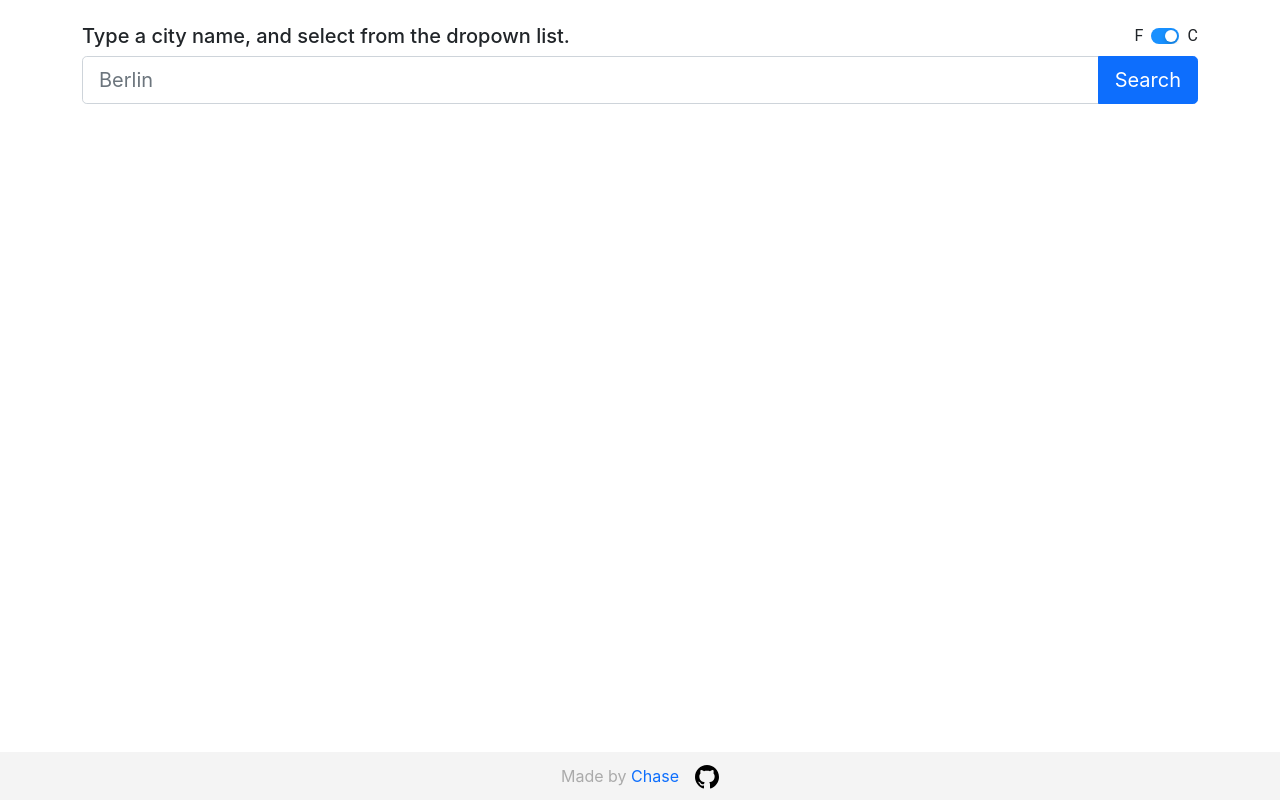
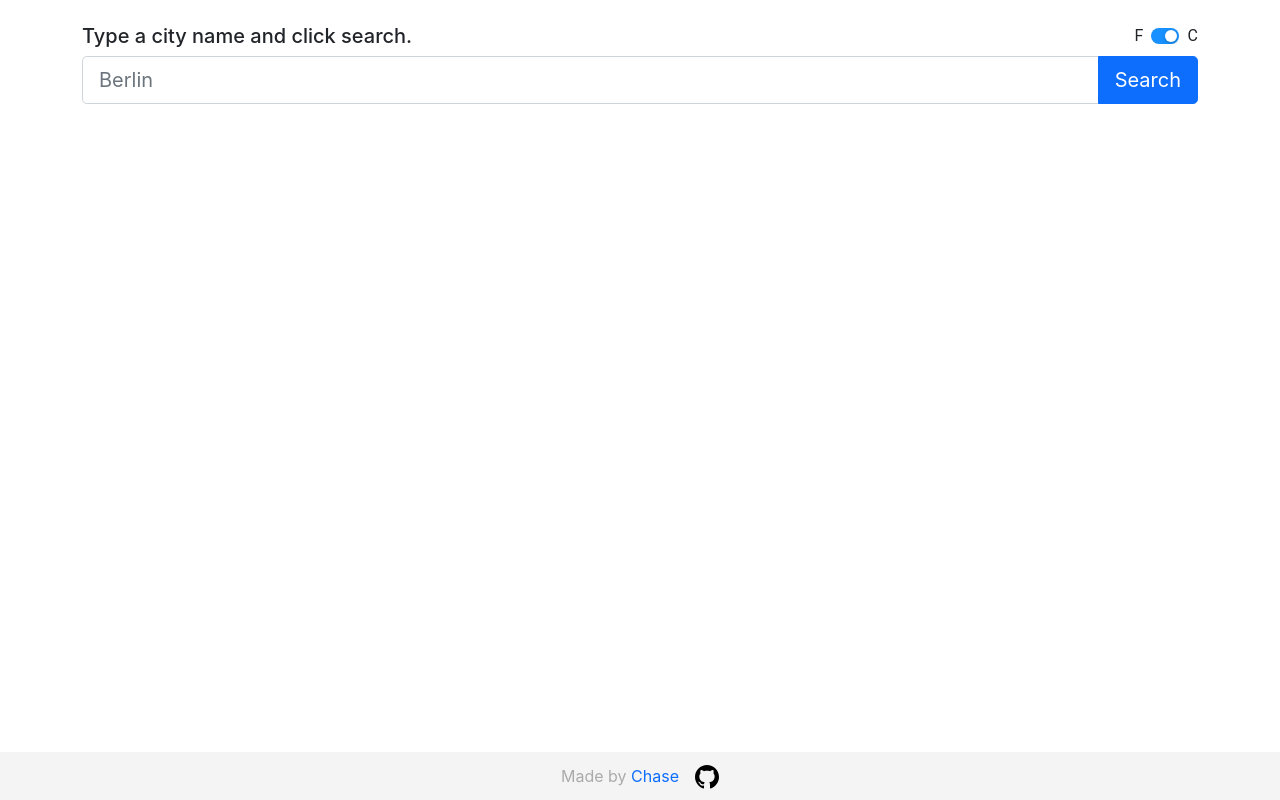
Before and after one commit to chase-the-coder/weather-app-api, a React (Create React App) app: page / in a window 1280 px wide. Built offline with nearby package versions, Linux system fonts and the light colour scheme.

Commit message:
updated instructions above input

```diff
--- a/src/App.jsx
+++ b/src/App.jsx
@@ -78,12 +78,12 @@ const App = () => {
     setIsLoading(true)
   }
 
-  const handleCityClick = (city) => {
-    setCityList([])
-    setUserInput(city.title)
-    setCityObject(city)
+  // const handleCityClick = (city) => {
+  //   setCityList([])
+  //   setUserInput(city.title)
+  //   setCityObject(city)
 
-  }
+  // }
   const handleInputSubmit = (e) => {
     e.preventDefault()
     setIsLoading(true)
@@ -116,7 +116,7 @@ const App = () => {
 
       <Container className='mt-4'>
         <div className="d-flex justify-content-between">
-          <h5>Type a city name, and select from the dropown list.</h5>
+          <h5>Type a city name and click search.</h5>
           <CustomizedSwitches />
         </div>
         <div className="dropdown">
```
